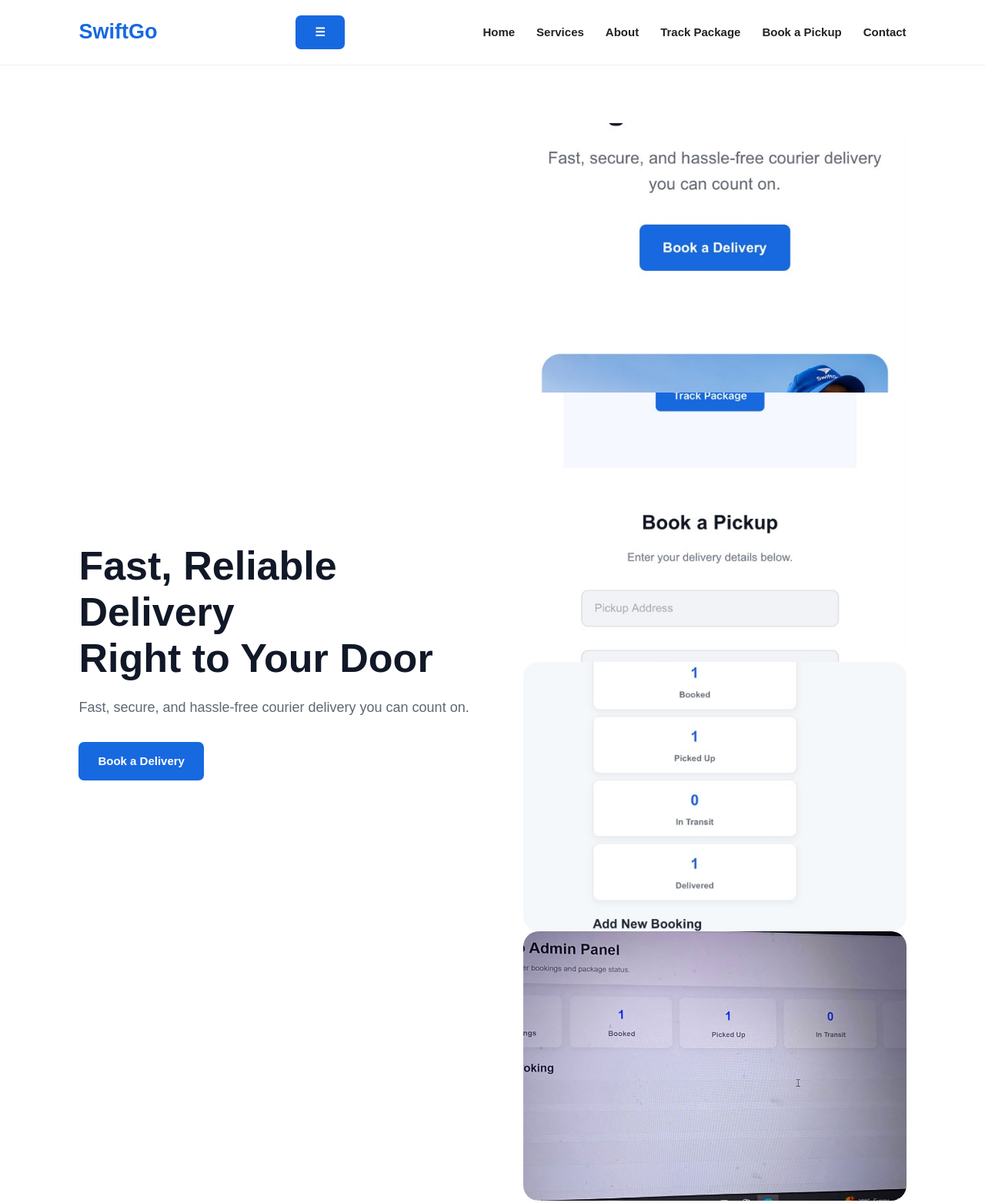
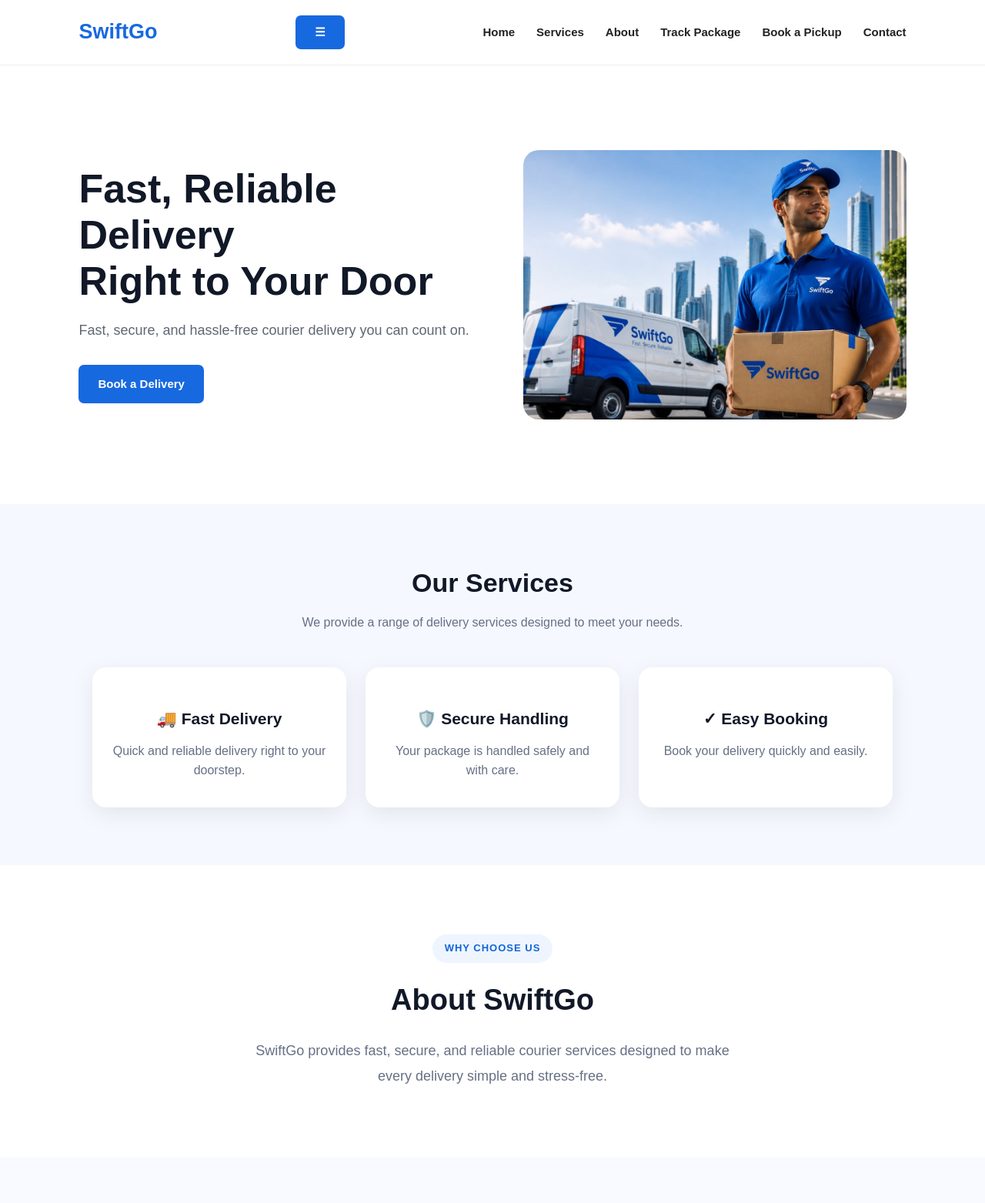
Before and after one commit to aribamuskan/SwiftGo, a website: page index.html in a window 1280 px wide. Shown: the top 1563 px of the page at 77% size. Drawn offline with Linux system fonts and the light colour scheme.

Commit message:
Update index.html

```diff
--- a/index.html
+++ b/index.html
@@ -42,12 +42,7 @@
         </div>
 
         <div class="hero-image">
-           <div class="image-gallery">
-  <img src="images/WhatsApp Image 2026-08-16 at 5.00.35 AM.jpeg" alt="SwiftGo Delivery">
-  <img src="images/WhatsApp Image 2026-08-16 at 5.00.49 AM.jpeg" alt="SwiftGo Delivery">
-  <img src="images/WhatsApp Image 2026-08-16 at 5.01.01 AM.jpeg" alt="SwiftGo Delivery">
-  <img src="images/WhatsApp Image 2026-08-16 at 5.01.16 AM.jpeg" alt="SwiftGo Delivery">
-</div>
+           <img src="images/delivery.png" alt="SwiftGo Delivery">
         </div>
 
     </section>
```
